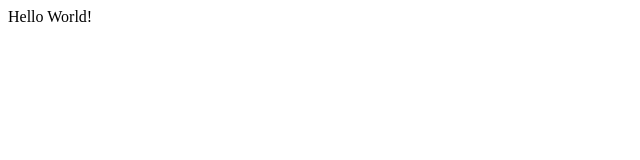
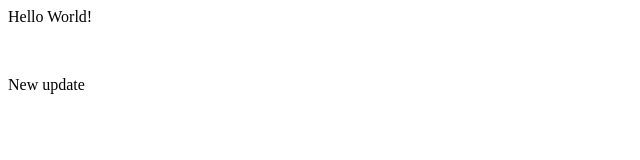
Before and after one commit to AnubhavBaranawal/localrepo, a plain HTML site: page index.html in a window 1280 px wide. Shown: the full height of the page, 0-640 px from the left. Drawn offline with Linux system fonts and the light colour scheme.

Commit message:
feature1

```diff
--- a/index.html
+++ b/index.html
@@ -1 +1,3 @@
 <p>Hello World!</p>
+<br>
+<p>New update</p>
```
Also changed, not shown: feature1.html (added, +1 -0 lines).
